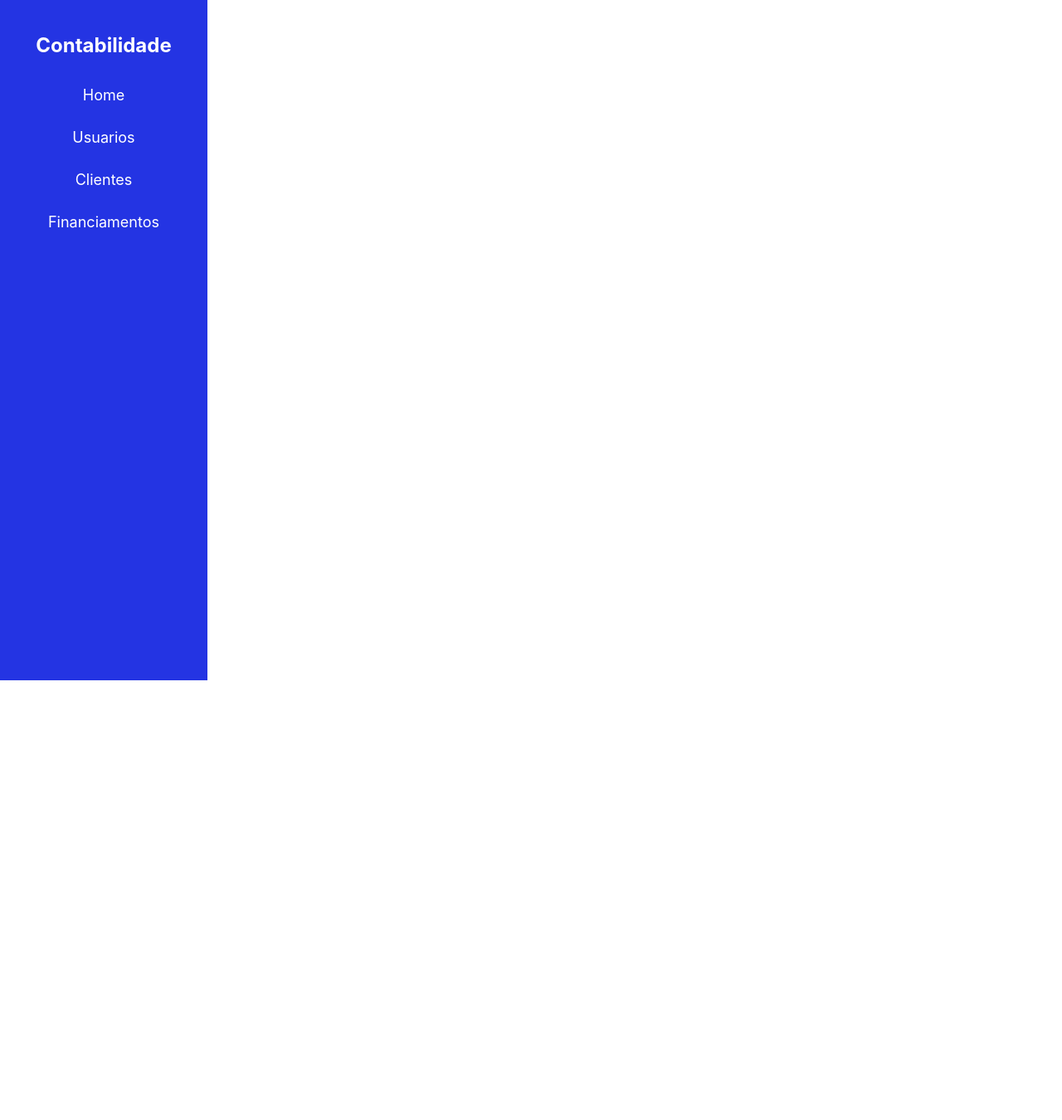
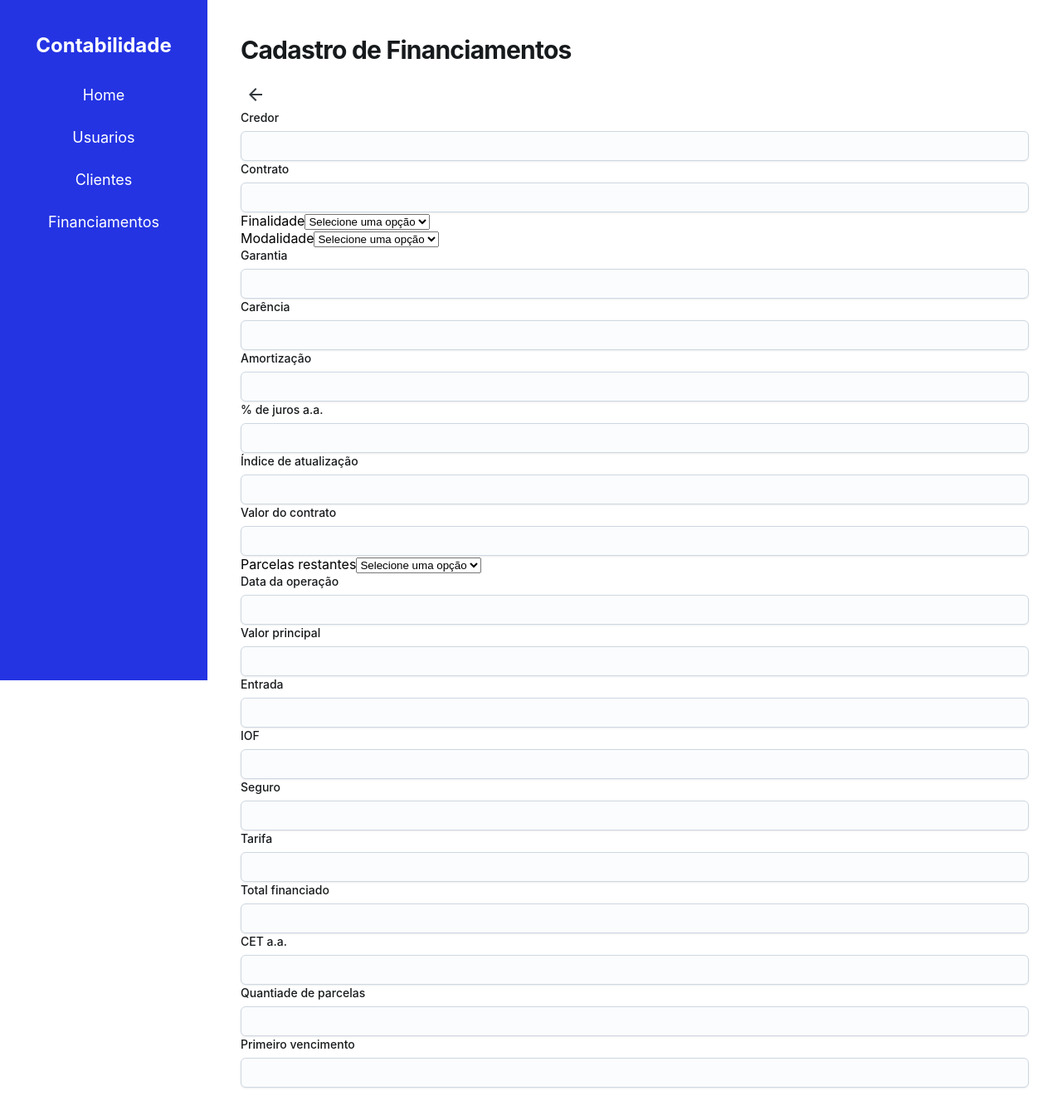
Before and after one commit to tairancit/learning-react, a React (Create React App) app: page /financiamentos/cadastro in a window 1280 px wide. Shown: the whole page at 83% size. Before the commit the page ends 800 px from the top, so only its background shows below. Built offline with nearby package versions, Linux system fonts and the light colour scheme.

Commit message:
Financiamento

```diff
--- a/src/App.tsx
+++ b/src/App.tsx
@@ -3,10 +3,11 @@ import { BrowserRouter as Router, Route, Routes } from 'react-router-dom';
 import Sidebar from './components/Sidebar';
 import Home from './pages/home/Home';
 import LisatagemUsuarios from './pages/usuarios/ListagemUsuarios';
+import CadastroUsuarios from './pages/usuarios/CadastroUsuarios';
 import ListagemClientes from './pages/clientes/ListagemClientes';
+import CadastroClientes from './pages/clientes/CadastroClientes';
 import LisatagemFinanciamentos from './pages/financiamentos/ListagemFinanciamentos';
-import CadastroClientes from './pages/clientes/CadastroClientes';
-import CadastroUsuarios from './pages/usuarios/CadastroUsuarios';
+import CadastroFinanciamentos from './pages/financiamentos/CadastroFinanciamentos';
 import './App.css';
 
 const App: React.FC = () => {
@@ -18,10 +19,11 @@ const App: React.FC = () => {
           <Routes>
             <Route path="/" element={<Home />} />
             <Route path="/usuarios" element={<LisatagemUsuarios />} />
+            <Route path="/usuarios/cadastro" element={<CadastroUsuarios />} />
             <Route path="/clientes" element={<ListagemClientes />} />
+            <Route path="/clientes/cadastro" element={<CadastroClientes />} />
             <Route path="/financiamentos" element={<LisatagemFinanciamentos />} />
-            <Route path="/clientes/cadastro" element={<CadastroClientes />} />
-            <Route path="/usuarios/cadastro" element={<CadastroUsuarios />} />
+            <Route path="/financiamentos/cadastro" element={<CadastroFinanciamentos />} />
 
           </Routes>
         </div>
--- /dev/null
+++ b/src/components/Select.tsx
@@ -0,0 +1,26 @@
+import React from 'react';
+
+interface SelectProps {
+  id: string;
+  label: string;
+  options: { value: string; label: string }[];
+  value: string;
+  onChange: (value: string) => void;
+}
+
+const Select: React.FC<SelectProps> = ({ id, label, options, value, onChange }) => {
+  return (
+    <div>
+      <label htmlFor={id}>{label}</label>
+      <select id={id} value={value} onChange={(e) => onChange(e.target.value)}>
+        {options.map(option => (
+          <option key={option.value} value={option.value}>
+            {option.label}
+          </option>
+        ))}
+      </select>
+    </div>
+  );
+};
+
+export default Select;
--- /dev/null
+++ b/src/pages/financiamentos/CadastroFinanciamentos.tsx
@@ -0,0 +1,152 @@
+import { Typography, Button, IconButton, Input, FormControl, FormLabel }  from '@mui/joy';
+import { useNavigate } from 'react-router-dom';
+import ArrowBackIcon from '@mui/icons-material/ArrowBack';
+import Select from '../../components/Select';
+import React, { useState } from 'react';
+
+const CadastroFinanciamentos: React.FC = () => {
+    const navigate = useNavigate();
+    const [selectedFinalidade, setSelectedFinalidade] = useState<string>('');
+    const [selectedModalidade, setSelectedModalidade] = useState<string>('');
+    const [selectedParcela, setSelectedParcela] = useState<string>('');
+
+    const finalidadeOptions = [
+      { value: '', label: 'Selecione uma opção' },
+      { value: '0', label: 'Custeio' },
+      { value: '1', label: 'Exportação' },
+      { value: '2', label: 'Fixo' },
+      { value: '3', label: 'Giro' },
+      { value: '4', label: 'Outros' },
+      { value: '5', label: 'Saneamento' }
+    ];
+
+    const modalidadeOptions = [
+      { value: '', label: 'Selecione uma opção' },
+      { value: '0', label: 'ACC' },
+      { value: '1', label: 'BNDES' },
+      { value: '2', label: 'Exim' },
+      { value: '3', label: 'Finame' },
+      { value: '4', label: 'Leasing' },
+      { value: '5', label: 'Outros' },
+      { value: '6', label: 'Op. 63' }
+    ];
+
+    const parcelaOptions = [
+      { value: '', label: 'Selecione uma opção' },
+      { value: '0', label: 'Mensal' },
+      { value: '1', label: 'Trimestral' },
+      { value: '2', label: 'Quadrimestral' },
+      { value: '3', label: 'Semestral' },
+      { value: '4', label: 'Anual' },
+      { value: '5', label: 'Outros' }
+    ];
+
+
+    const handleNavigate = () => {
+      navigate('/financiamentos');
+    };
+
+    return(
+      <div style={{ padding: '20px' }}>
+        <div>
+          <Typography level="h2" mb={2}>Cadastro de Financiamentos</Typography>
+          <IconButton onClick={handleNavigate} variant="plain"><ArrowBackIcon /></IconButton>
+        </div>
+        <FormControl>
+					<FormLabel>Credor</FormLabel>
+					<Input />
+				</FormControl>
+        <FormControl>
+					<FormLabel>Contrato</FormLabel>
+					<Input />
+				</FormControl>
+        <Select
+          id="finalidadeSelect"
+          label="Finalidade"
+          options={finalidadeOptions}
+          value={selectedFinalidade}
+          onChange={setSelectedFinalidade}
+        />
+        <Select
+          id="modalidadeSelect"
+          label="Modalidade"
+          options={modalidadeOptions}
+          value={selectedModalidade}
+          onChange={setSelectedModalidade}
+        />
+        <FormControl>
+					<FormLabel>Garantia</FormLabel>
+					<Input />
+				</FormControl>
+        <FormControl>
+					<FormLabel>Carência</FormLabel>
+					<Input />
+				</FormControl>
+        <FormControl>
+					<FormLabel>Amortização</FormLabel>
+					<Input />
+				</FormControl>
+        <FormControl>
+					<FormLabel>% de juros a.a.</FormLabel>
+					<Input />
+				</FormControl>
+        <FormControl>
+					<FormLabel>Índice de atualização</FormLabel>
+					<Input />
+				</FormControl>
+        <FormControl>
+					<FormLabel>Valor do contrato</FormLabel>
+					<Input />
+				</FormControl>
+        <Select
+          id="parcelasSelect"
+          label="Parcelas restantes"
+          options={parcelaOptions}
+          value={selectedParcela}
+          onChange={setSelectedParcela}
+        />
+        <FormControl>
+					<FormLabel>Data da operação</FormLabel>
+					<Input />
+				</FormControl>
+        <FormControl>
+					<FormLabel>Valor principal</FormLabel>
+					<Input />
+				</FormControl>
+        <FormControl>
+					<FormLabel>Entrada</FormLabel>
+					<Input />
+				</FormControl>
+        <FormControl>
+					<FormLabel>IOF</FormLabel>
+					<Input />
+				</FormControl>
+        <FormControl>
+					<FormLabel>Seguro</FormLabel>
+					<Input />
+				</FormControl>
+        <FormControl>
+					<FormLabel>Tarifa</FormLabel>
+					<Input />
+				</FormControl>
+        <FormControl>
+					<FormLabel>Total financiado</FormLabel>
+					<Input />
+				</FormControl>
+        <FormControl>
+					<FormLabel>CET a.a.</FormLabel>
+					<Input />
+				</FormControl>
+        <FormControl>
+					<FormLabel>Quantiade de parcelas</FormLabel>
+					<Input />
+				</FormControl>
+        <FormControl>
+					<FormLabel>Primeiro vencimento</FormLabel>
+					<Input />
+				</FormControl>
+      </div>
+    );
+}
+
+export default CadastroFinanciamentos;
--- a/src/pages/financiamentos/ListagemFinanciamentos.tsx
+++ b/src/pages/financiamentos/ListagemFinanciamentos.tsx
@@ -1,7 +1,22 @@
 import React from 'react';
+import { Button, Typography } from '@mui/joy';
+import { useNavigate } from 'react-router-dom';
 
 const Financiamentos: React.FC = () => {
-  return <h1>Financiamentos</h1>;
+  const navigate = useNavigate();
+
+  const navigateCadastro = () => {
+    navigate('/financiamentos/cadastro');
+  };
+
+  return (
+    <div style={{ padding: '20px' }}>
+      <Typography level="h2" mb={2}>Financiamentos</Typography>
+      <Button onClick={navigateCadastro} style={{ marginBottom: '20px' }}>
+        + Financiamento
+      </Button>
+    </div>
+  );
 };
 
 export default Financiamentos;
```
